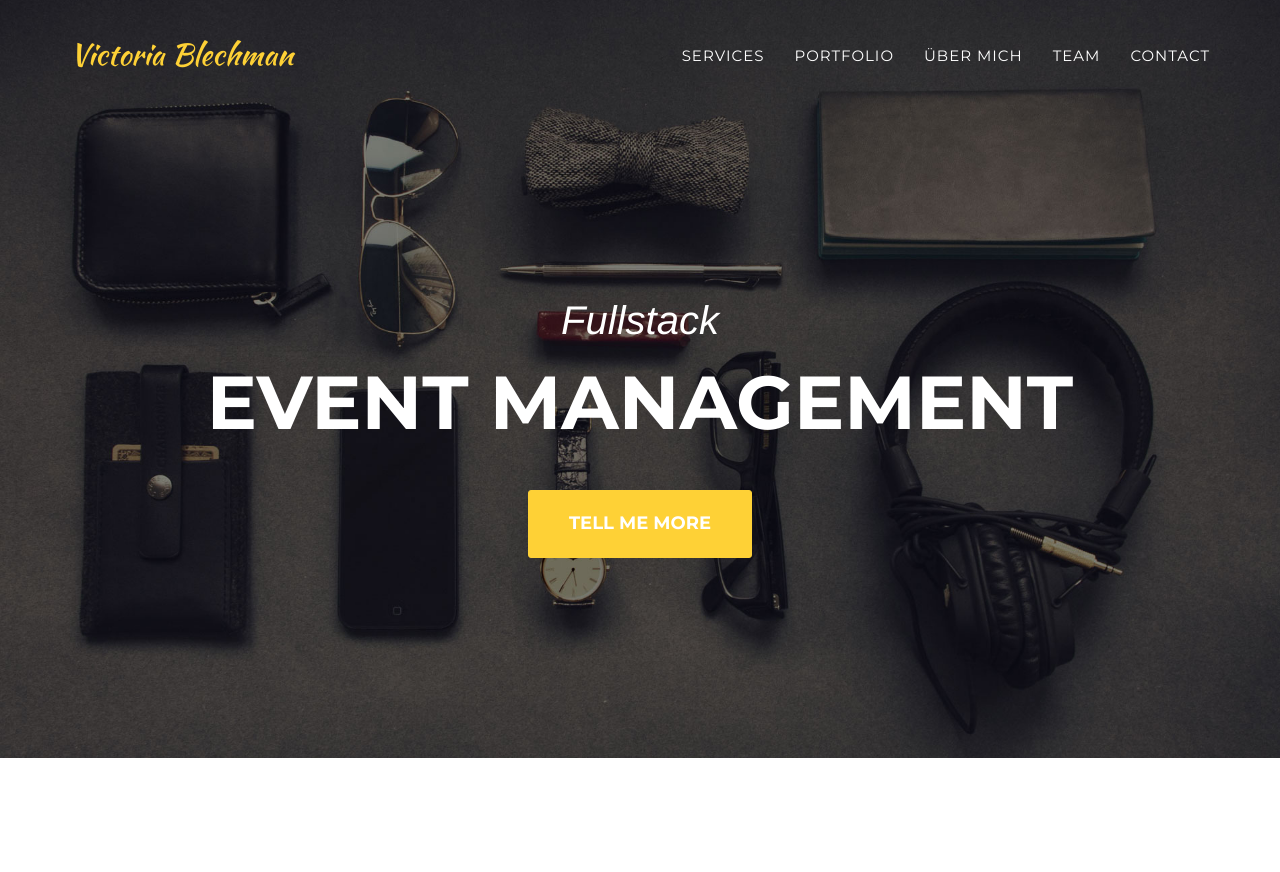
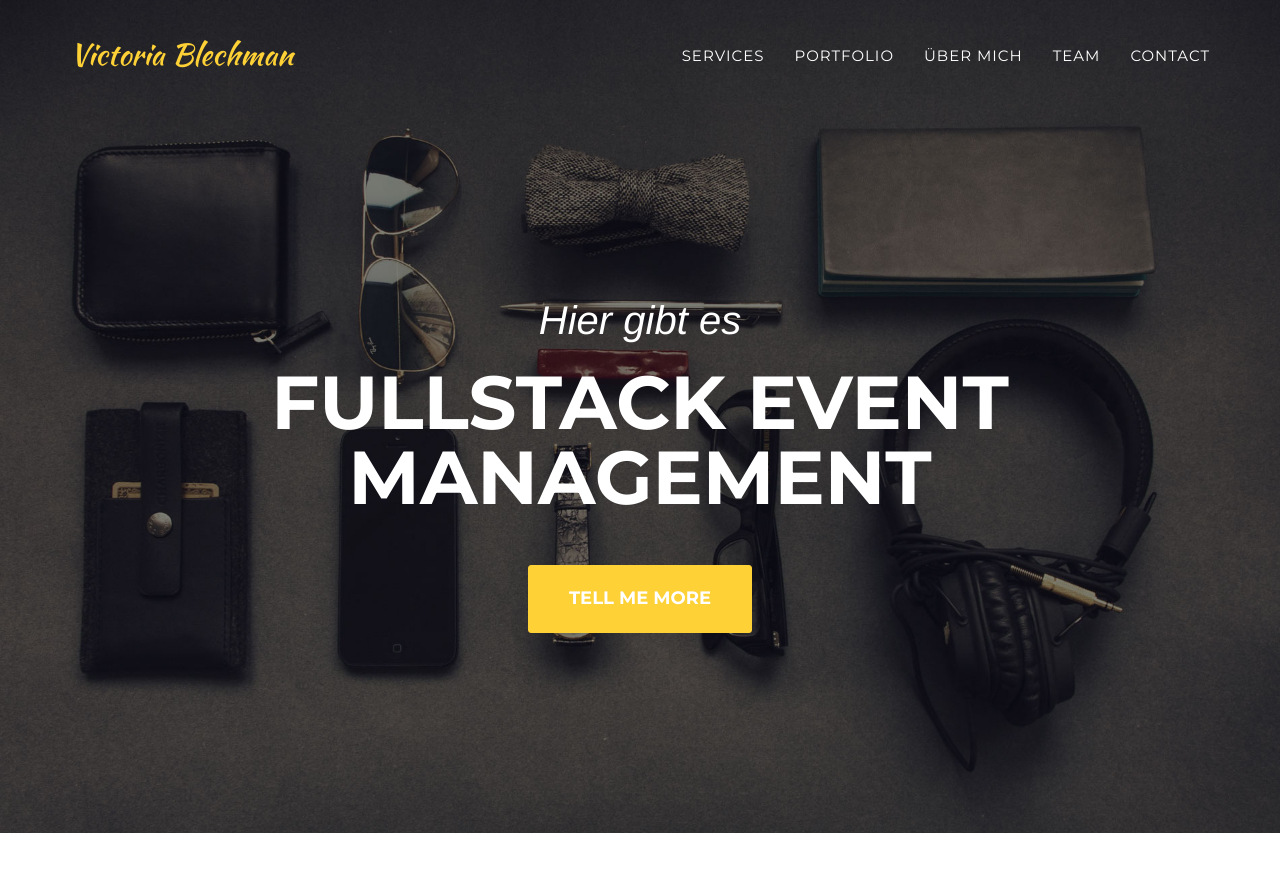
Before and after one commit to blechman/blechman.github.io, a Jekyll site: the page built from index.html, in a window 1280 px wide and 900 px high. Shown: the top 872 px of the window. Built offline with Jekyll 4.4.1, drawn with Linux system fonts in a browser that asks for light colours; some web fonts are replaced.

Commit message:
Update header.html

```diff
--- a/_includes/header.html
+++ b/_includes/header.html
@@ -44,8 +44,8 @@
     <header>
         <div class="container">
             <div class="intro-text">
-                <div class="intro-lead-in">Fullstack</div>
-                <div class="intro-heading">Event Management</div>
+                <div class="intro-lead-in">Hier gibt es</div>
+                <div class="intro-heading">Fullstack Event Management</div>
                 <a href="#services" class="page-scroll btn btn-xl">Tell Me More</a>
             </div>
         </div>
```
